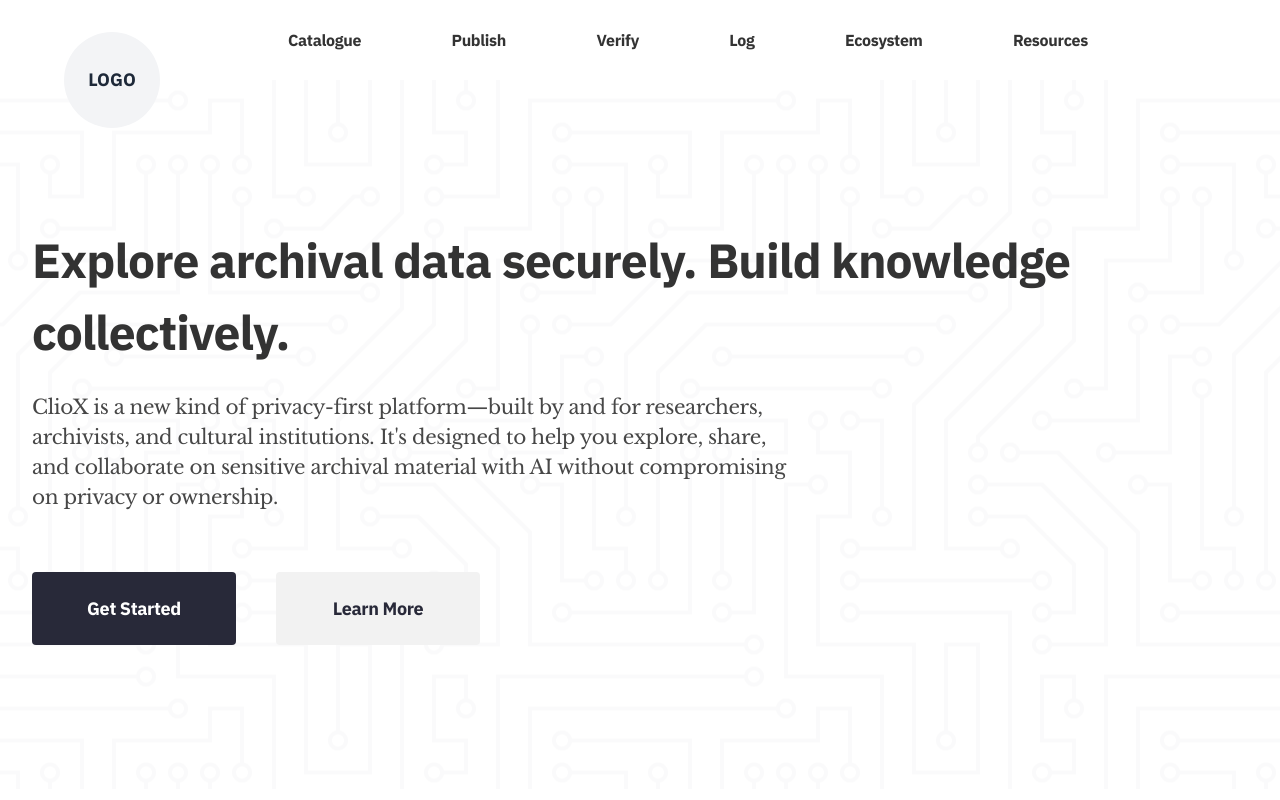
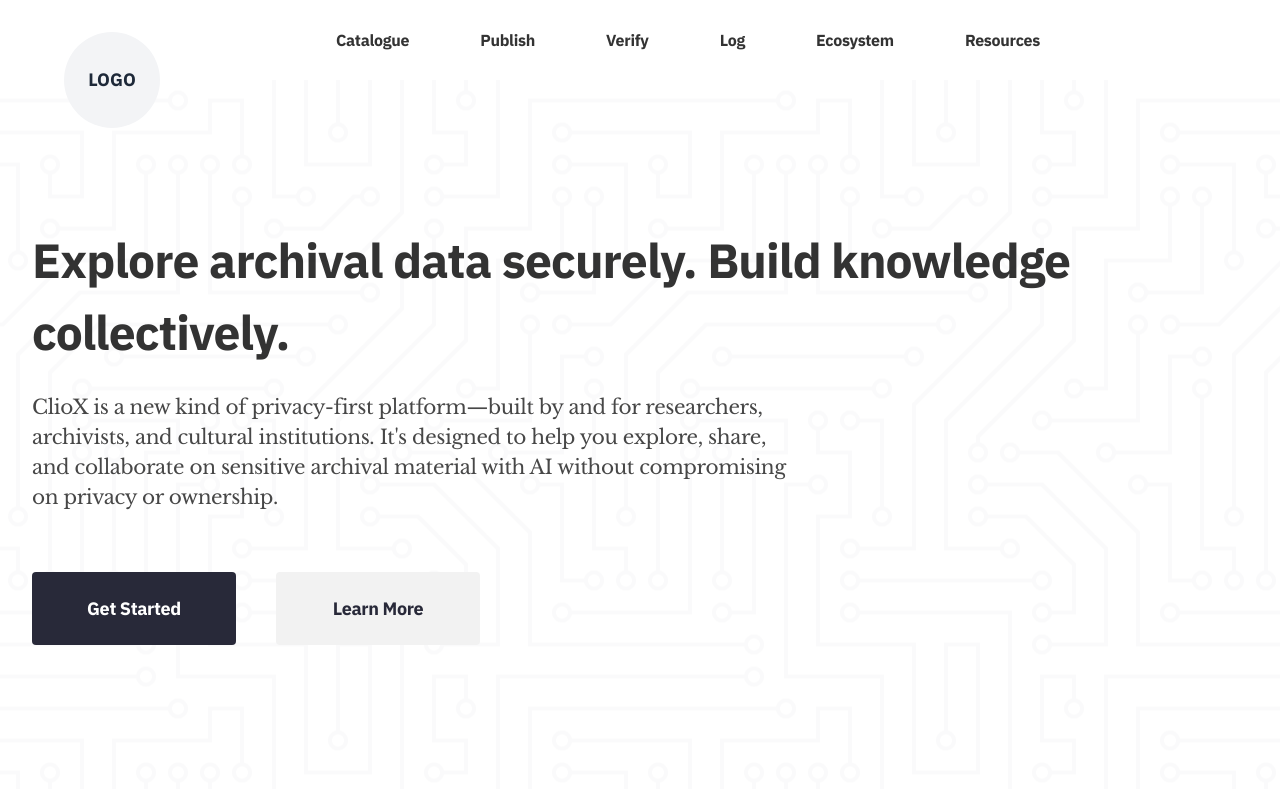
Before and after one commit to ciferresearch/ClioX, a Next.js app in the folder landing-page/: page / in a window 1280 px wide. Shown: the top 800 px of the page. Built offline with nearby package versions, Linux system fonts and the light colour scheme.

Commit message:
fix(landing-page): update header layout for improved responsiveness
- Modify header navigation layout to use auto width and center alignment for better adaptability across screen sizes.

Signed-off-by: Binming Li <binming.li@outlook.com>

```diff
--- a/landing-page/src/components/layout/Header/index.tsx
+++ b/landing-page/src/components/layout/Header/index.tsx
@@ -90,7 +90,8 @@
 
         {/* Desktop Navigation Links - centered in middle column */}
         <div className="hidden md:flex items-center justify-center w-full">
-          <div className="flex justify-between w-full px-10 md:px-16 lg:px-24 xl:px-32">
+          {/* <div className="flex justify-between w-full px-10 md:px-16 lg:px-24 xl:px-32"> */}
+          <div className="flex justify-between w-auto md:w-3/4 lg:w-2/3 mx-auto">
             <NavItem href="#">Catalogue</NavItem>
             <NavItem href="#">Publish</NavItem>
             <NavItem href="#">Verify</NavItem>
```
